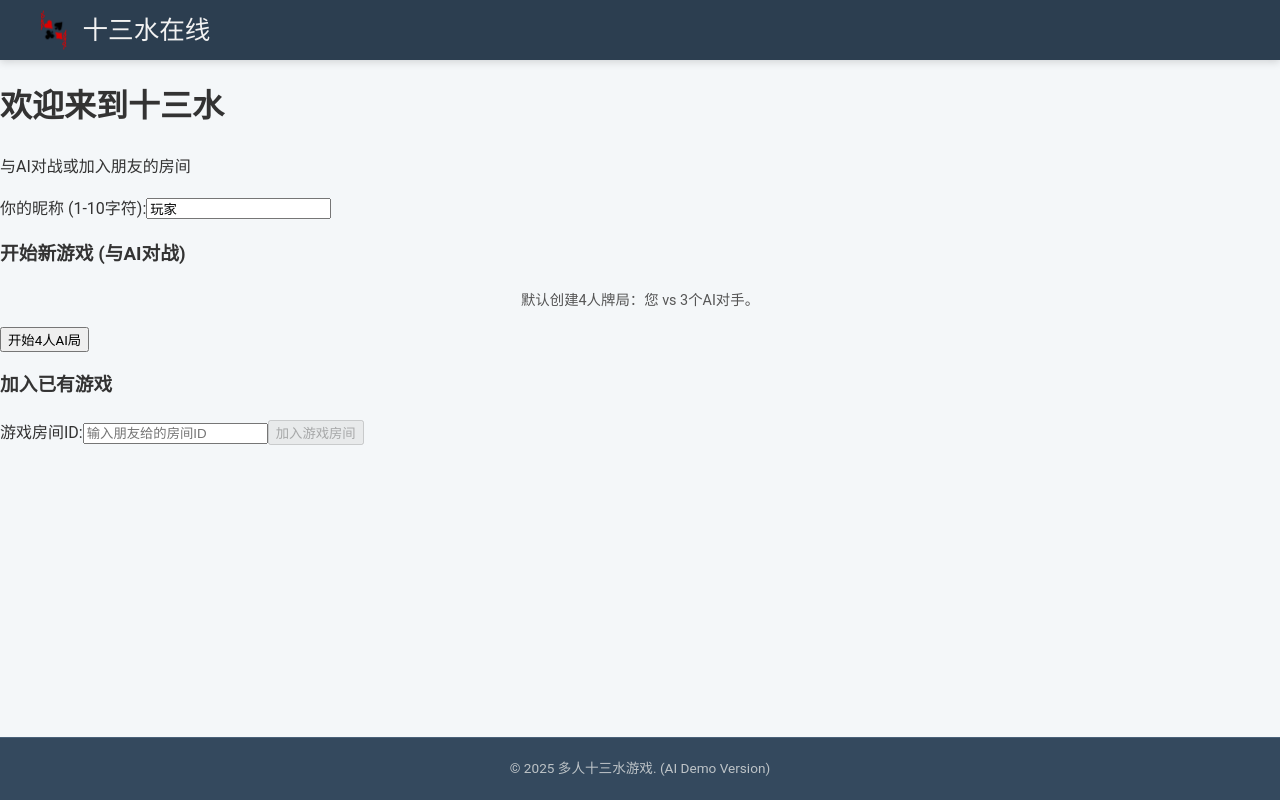
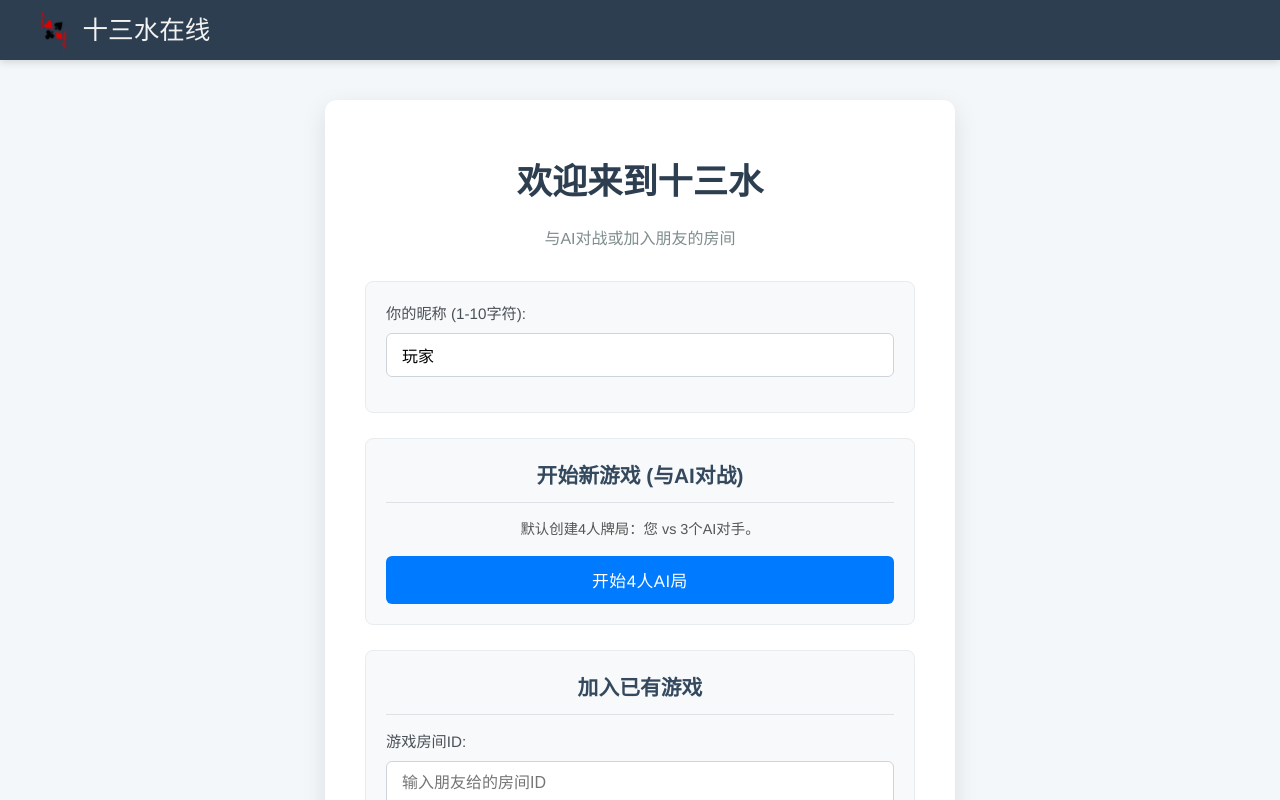
Before and after one commit to wen952555/sss, a Vue app in the folder frontend/: page / in a window 1280 px wide. Shown: the top 800 px of the page. Built offline with nearby package versions, Linux system fonts and the light colour scheme.

Commit message:
Update Home.vue

```diff
--- a/frontend/src/views/Home.vue
+++ b/frontend/src/views/Home.vue
@@ -14,14 +14,6 @@
     <div class="action-box create-game-box">
       <h3 class="action-title">开始新游戏 (与AI对战)</h3>
       <p class="game-mode-info">默认创建4人牌局：您 vs 3个AI对手。</p>
-      <!-- 暂时移除玩家人数选择，固定为4人（1人+3AI） -->
-      <!--
-      <label for="numPlayers" class="input-label">玩家人数:</label>
-      <select id="numPlayers" v-model.number="numPlayersToCreate">
-        <option value="2">2人 (您 vs 1 AI)</option>
-        <option value="4">4人 (您 vs 3 AI)</option>
-      </select>
-      -->
       <button @click="createGameWithAi" :disabled="gameStore.isLoading || !isPlayerNameValid" class="action-button primary-button">
         开始4人AI局
       </button>
@@ -44,7 +36,6 @@ import { useGameStore } from '../store/game';
 
 const gameStore = useGameStore();
 const playerNameInput = ref(gameStore.playerName || '');
-// const numPlayersToCreate = ref(4); // 固定为4人局
 const gameIdToJoin = ref('');
 const apiError = ref(null);
 
@@ -72,8 +63,7 @@ async function createGameWithAi() {
     return;
   }
   gameStore.setPlayerName(playerNameInput.value);
-  // 固定创建4人局
-  await performApiAction(() => gameStore.createGame(4));
+  await performApiAction(() => gameStore.createGame(4)); // 固定创建4人局
 }
 
 async function joinGameHandler() {
@@ -89,24 +79,23 @@ async function joinGameHandler() {
 </script>
 
 <style scoped>
-/* ... (样式与上一版本 Home.vue 相同，可根据需要调整文字和按钮) ... */
-.home-container { /* ... */ }
-.home-title { /* ... */ }
-.home-subtitle { /* ... */ }
-.loading-indicator { /* ... */ }
-.error-message { /* ... */ }
-.action-box { /* ... */ }
-.action-title { /* ... */ }
-.input-label { /* ... */ }
-input[type="text"], select { /* ... */ }
-.action-button { /* ... */ }
-.primary-button { /* ... */ }
-.secondary-button { /* ... */ }
-.action-button:disabled { /* ... */ }
-.game-mode-info {
-    font-size: 0.9rem;
-    color: #555;
-    margin-bottom: 15px;
-    text-align: center;
-}
+.home-container { max-width: 550px; margin: 40px auto; padding: 30px 40px; text-align: center; background-color: #ffffff; border-radius: 12px; box-shadow: 0 8px 25px rgba(0, 0, 0, 0.1); font-family: 'Helvetica Neue', Arial, sans-serif; }
+.home-title { font-size: 2.2rem; color: #2c3e50; margin-bottom: 10px; font-weight: 600; }
+.home-subtitle { font-size: 1rem; color: #7f8c8d; margin-bottom: 30px; }
+.loading-indicator { color: #3498db; margin-bottom: 20px; font-weight: 500; }
+.error-message { color: #e74c3c; background-color: #fdedec; border: 1px solid #f5c6cb; padding: 10px; border-radius: 6px; margin-bottom: 20px; font-size: 0.9rem; }
+.action-box { margin-bottom: 25px; padding: 20px; background-color: #f8f9fa; border: 1px solid #e9ecef; border-radius: 8px; text-align: left; }
+.action-title { font-size: 1.3rem; color: #34495e; margin-top: 0; margin-bottom: 15px; text-align: center; border-bottom: 1px solid #dee2e6; padding-bottom: 10px; }
+.input-label { display: block; margin-bottom: 6px; font-weight: 500; color: #495057; font-size: 0.95rem; }
+input[type="text"], select { width: 100%; padding: 12px 15px; margin-bottom: 15px; border: 1px solid #ced4da; border-radius: 6px; box-sizing: border-box; font-size: 1rem; transition: border-color 0.2s, box-shadow 0.2s; }
+input[type="text"]:focus, select:focus { border-color: #80bdff; outline: 0; box-shadow: 0 0 0 0.2rem rgba(0, 123, 255, 0.25); }
+.action-button { width: 100%; padding: 12px 20px; color: white; border: none; border-radius: 6px; cursor: pointer; font-size: 1.05rem; font-weight: 500; transition: background-color 0.2s, transform 0.1s; letter-spacing: 0.5px; }
+.action-button:hover:not(:disabled) { opacity: 0.9; transform: translateY(-1px); }
+.action-button:active:not(:disabled) { transform: translateY(0px); }
+.primary-button { background-color: #007bff; }
+.primary-button:hover:not(:disabled) { background-color: #0069d9; }
+.secondary-button { background-color: #28a745; }
+.secondary-button:hover:not(:disabled) { background-color: #218838; }
+.action-button:disabled { background-color: #adb5bd; cursor: not-allowed; opacity: 0.7; }
+.game-mode-info { font-size: 0.9rem; color: #555; margin-bottom: 15px; text-align: center; }
 </style>
```
